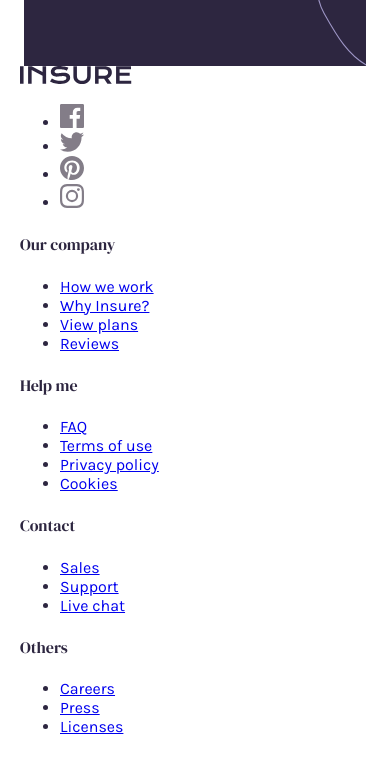
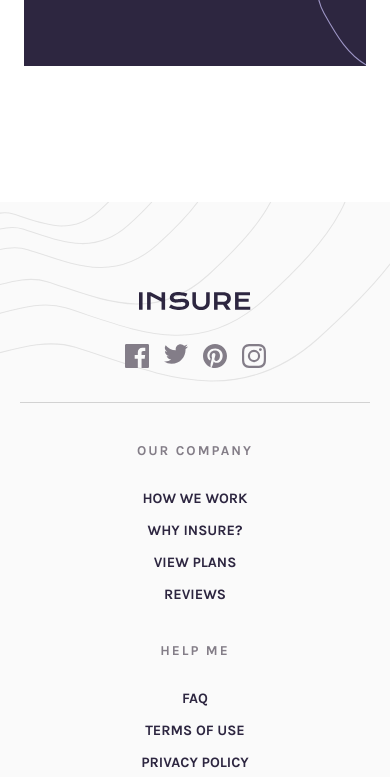
Before and after one commit to dinakonto/insure-landing-page, a website: page index.html in a window 390 px wide. Shown: the part 2627-3404 px from the top of the page. Before the commit the page ends 3379 px from the top, so only its background shows below. Drawn offline with Linux system fonts and the light colour scheme.

Commit message:
Mobile style for footer

```diff
--- a/styles/sass/styles.sass
+++ b/styles/sass/styles.sass
@@ -163,10 +163,51 @@ button.btn-smaller
   color: white
   padding: 45px 30px 70px 30px
   text-align: center
-  margin: 0 24px
+  margin: 0 24px 136px 24px
 .banner-section h2
   font-size: 2.4em
   line-height: 1
+
+// FOOTER
+.site-footer
+  background: url("../../assets/bg-pattern-footer-mobile.svg") no-repeat $col-neutral-light
+  background-size: 100vw
+  background-position: left top
+  padding: 90px 0 70px 0
+  text-align: center
+  text-transform: uppercase
+
+.footer-head
+  border-bottom: 1px solid #d2d2d2
+.site-footer ul
+  list-style-type: none
+  padding: 0
+  margin: 0
+.site-footer ul.social-links
+  display: flex
+  justify-content: center
+  margin: 30px 0
+.site-footer ul.social-links li:not(:last-child)
+  margin-right: 15px
+.site-footer h4
+  font-size: 0.85em
+  font-family: $font-stack-body
+  font-weight: $font-weight-bold
+  letter-spacing: 2px
+  color: $col-neutral-medium
+  margin: 40px 0 30px 0
+.site-footer .four-col-section li
+  margin-bottom: 13px
+.site-footer .four-col-section li a
+  text-decoration: none
+  color: $col-primary-dark
+  font-weight: $font-weight-bold
+  font-size: 0.9em
+
+
+
+
+
 
 
 
```
Also changed, not shown: styles/css/styles.css, 1 other file.
